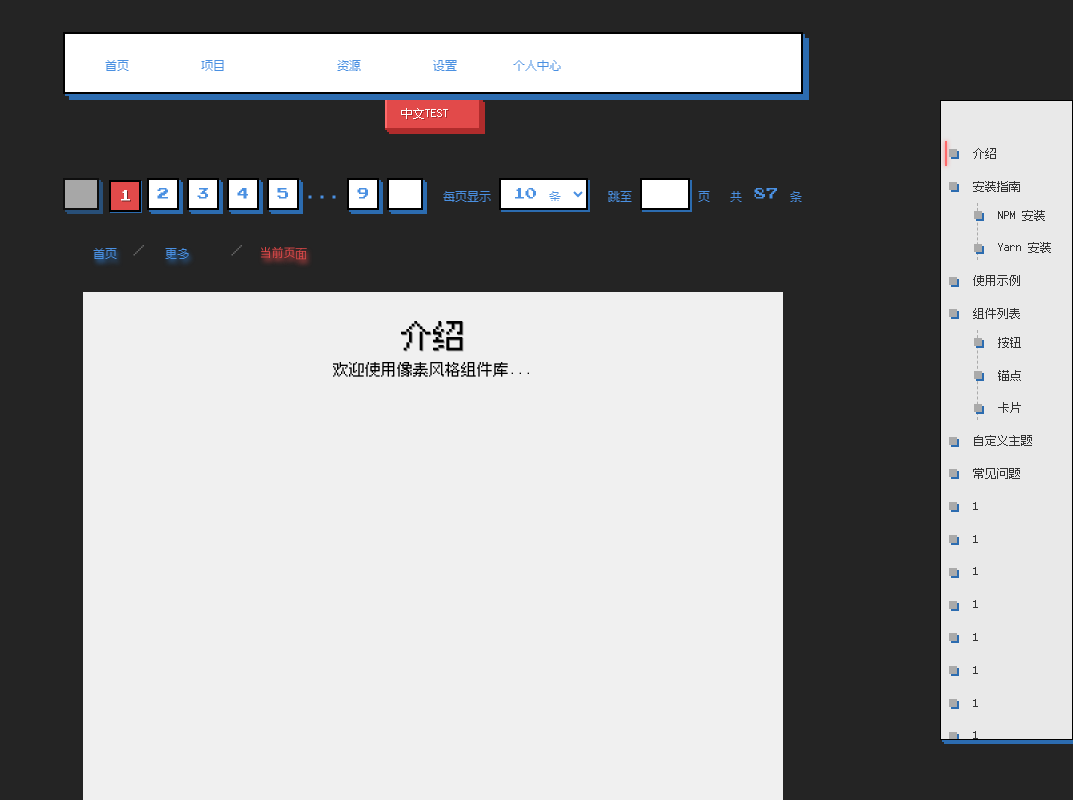
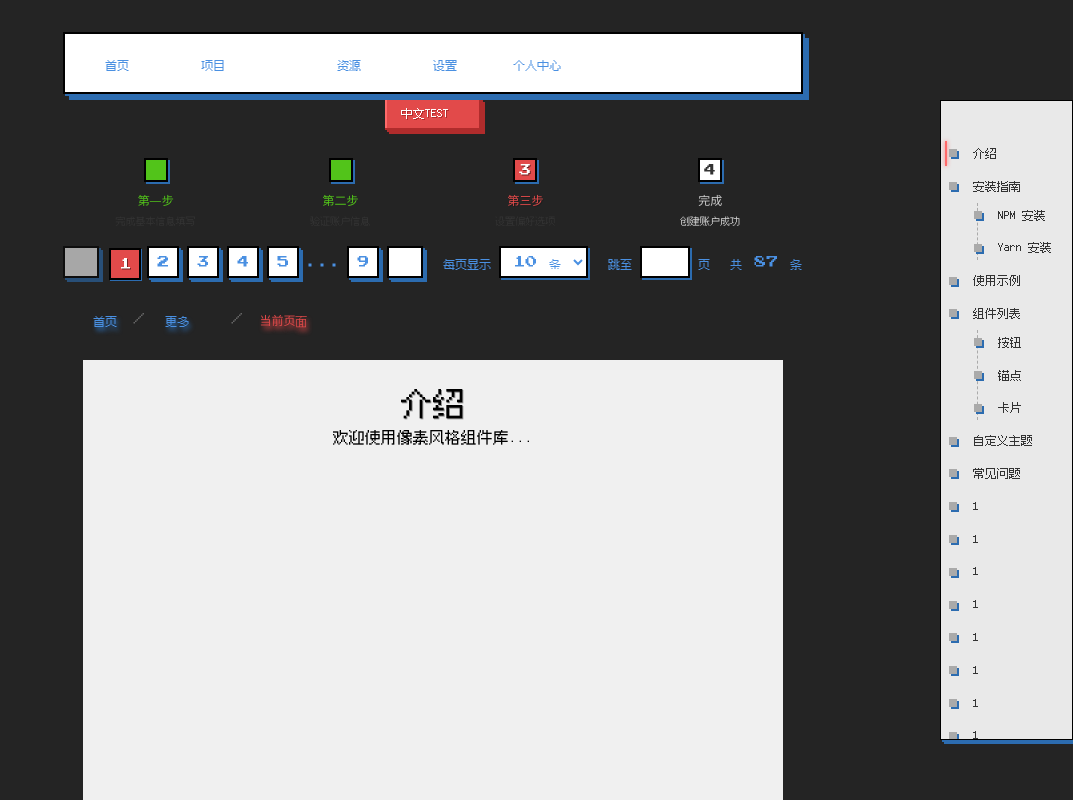
Before and after one commit to Yichende/YiComponent, a React (Vite) app: page / in a window 1280 px wide. Shown: the top 800 px of the page, without its empty margins (207-1280 px from the left). Built offline with nearby package versions, Linux system fonts and the light colour scheme.

Commit message:
add Step

```diff
--- a/src/App.tsx
+++ b/src/App.tsx
@@ -1,9 +1,16 @@
 import { useState } from "react";
 import "./App.css";
-import { YiButton, Anchor, Icon, Breadcrumb, Menu, Pagination } from "./components/index";
+import {
+  YiButton,
+  Anchor,
+  Icon,
+  Breadcrumb,
+  Menu,
+  Pagination,
+  Steps,
+} from "./components/index";
 
 function App() {
-
   const [currentPage, setCurrentPage] = useState(1);
   const [pageSize, setPageSize] = useState(10);
   const totalItems = 87;
@@ -66,6 +73,24 @@ function App() {
           color="#fff"
         />
       </div>
+      <Steps current={2}>
+        <Steps.Step
+          title="第一步"
+          description="完成基本信息填写"
+        />
+        <Steps.Step
+          title="第二步"
+          description="验证账户信息"
+        />
+        <Steps.Step
+          title="第三步"
+          description="设置偏好选项"
+        />
+        <Steps.Step
+          title="完成"
+          description="创建账户成功"
+        />
+      </Steps>
 
       <Pagination
         current={currentPage}
--- /dev/null
+++ b/src/components/Steps/Steps.module.css
@@ -0,0 +1,220 @@
+.steps {
+  --pixel-size: 2px;
+  --main-color: #4a90e2;
+  --highlight: #6aa8ff;
+  --shadow: #2c6cb0;
+  --text-color: #333;
+  --border-color: #000;
+  --menu-bg: #fff;
+  --wait-color: #ccc;
+  --finish-color: #52c41a;
+  --error-color: #f5222d;
+  --active-color: #e24a4a;
+
+  display: flex;
+  font-family: 'Press Start 2P', 'Ark Pixel', monospace;
+  font-size: 12px;
+  width: 100%;
+}
+
+.steps.horizontal {
+  flex-direction: row;
+  justify-content: space-between;
+}
+
+.steps.vertical {
+  flex-direction: column;
+}
+
+.steps.small {
+  font-size: 10px;
+}
+
+.step {
+  position: relative;
+  flex: 1;
+  min-width: 100px;
+}
+
+.steps.horizontal .step {
+  display: flex;
+  flex-direction: column;
+  align-items: center;
+}
+
+.steps.vertical .step {
+  display: flex;
+  min-height: 80px;
+}
+
+.stepContainer {
+  display: flex;
+  flex-direction: column;
+  align-items: center;
+}
+
+.steps.vertical .stepContainer {
+  flex-direction: row;
+  align-items: flex-start;
+}
+
+.iconContainer {
+  position: relative;
+  display: flex;
+  flex-direction: column;
+  align-items: center;
+  z-index: 1;
+}
+
+.steps.horizontal .iconContainer {
+  margin-bottom: 8px;
+}
+
+.steps.vertical .iconContainer {
+  margin-right: 16px;
+}
+
+.stepIcon {
+  width: 24px;
+  height: 24px;
+  border: 2px solid var(--border-color);
+  background-color: var(--menu-bg);
+  box-shadow:
+    var(--pixel-size) var(--pixel-size) 0 var(--shadow);
+  display: flex;
+  align-items: center;
+  justify-content: center;
+  font-size: 12px;
+  color: var(--text-color);
+  z-index: 1;
+}
+
+.steps.small .stepIcon {
+  width: 20px;
+  height: 20px;
+  font-size: 10px;
+}
+
+.stepIcon.process {
+  background-color: var(--active-color);
+  color: white;
+  text-shadow: 1px 1px 0 rgba(0, 0, 0, 0.5);
+  border-color: #000;
+}
+
+.stepIcon.finish {
+  background-color: var(--finish-color);
+  color: white;
+  border-color: #000;
+}
+
+.stepIcon.error {
+  background-color: var(--error-color);
+  color: white;
+  border-color: #000;
+}
+
+.customIcon {
+  width: 24px;
+  height: 24px;
+  display: flex;
+  align-items: center;
+  justify-content: center;
+  z-index: 1;
+}
+
+.steps.small .customIcon {
+  width: 20px;
+  height: 20px;
+}
+
+.stepTail {
+  position: absolute;
+  background-color: var(--wait-color);
+  box-shadow:
+    var(--pixel-size) var(--pixel-size) 0 var(--shadow);
+}
+
+.stepTail.horizontal {
+  width: calc(100% - 24px);
+  height: 2px;
+  top: 11px;
+  left: calc(50% + 12px);
+}
+
+.stepTail.vertical {
+  width: 2px;
+  height: calc(100% - 24px);
+  top: 24px;
+  left: 11px;
+}
+
+.steps.small .stepTail.horizontal {
+  top: 9px;
+}
+
+.steps.small .stepTail.vertical {
+  top: 20px;
+}
+
+.step.finish .stepTail {
+  background-color: var(--finish-color);
+}
+
+.step.process .stepTail {
+  background-color: var(--active-color);
+}
+
+.step.error .stepTail {
+  background-color: var(--error-color);
+}
+
+.content {
+  text-align: center;
+  /* padding: 0 8px; */
+}
+
+.steps.vertical .content {
+  text-align: left;
+  padding: 0;
+}
+
+.stepTitle {
+  font-weight: bold;
+  color: var(--text-color);
+  margin-bottom: 4px;
+}
+
+.step.wait .stepTitle {
+  color: var(--wait-color);
+}
+
+.step.process .stepTitle {
+  color: var(--active-color);
+  text-shadow: 1px 1px 0 rgba(0, 0, 0, 0.2);
+}
+
+.step.finish .stepTitle {
+  color: var(--finish-color);
+}
+
+.step.error .stepTitle {
+  color: var(--error-color);
+}
+
+.stepDescription {
+  font-size: 10px;
+  color: var(--text-color);
+  line-height: 1.4;
+  white-space: normal;
+  word-break: normal;
+  width: 100%;
+}
+
+.steps.small .stepDescription {
+  font-size: 8px;
+}
+
+.step.wait .stepDescription {
+  color: var(--wait-color);
+}
--- /dev/null
+++ b/src/components/Steps/Steps.tsx
@@ -0,0 +1,138 @@
+import { FC, ReactNode, Children, cloneElement, isValidElement } from "react";
+import styles from "./Steps.module.css";
+import { Icon } from "../index";
+
+export interface StepsProps {
+  current?: number;
+  direction?: "horizontal" | "vertical";
+  status?: "wait" | "process" | "finish" | "error";
+  size?: "default" | "small";
+  children: ReactNode;
+  className?: string;
+}
+
+export interface StepProps {
+  title: ReactNode;
+  description?: ReactNode;
+  icon?: ReactNode;
+  status?: "wait" | "process" | "finish" | "error";
+}
+
+interface StepsComponent extends FC<StepsProps> {
+  Step: FC<StepProps>;
+}
+
+export const Steps: StepsComponent & { Step: FC<StepProps> } = ({
+  current = 0,
+  direction = "horizontal",
+  status = "process",
+  size = "default",
+  children,
+  className = "",
+}) => {
+  const stepsCount = Children.count(children);
+
+  const renderSteps = () => {
+    return Children.map(children, (child, index) => {
+      if (!isValidElement(child)) return child;
+
+      const stepStatus =
+        index < current ? "finish" : index === current ? status : "wait";
+
+      const stepProps = {
+        index,
+        isLast: index === stepsCount - 1,
+        status: stepStatus,
+        direction,
+        size,
+        ...child.props,
+      };
+
+      return cloneElement(child, stepProps);
+    });
+  };
+
+  return (
+    <div
+      className={`${styles.steps} ${styles[direction]} ${styles[size]} ${className}`}>
+      {renderSteps()}
+    </div>
+  );
+};
+
+interface InternalStepProps extends StepProps {
+  index: number;
+  isLast: boolean;
+  status: "wait" | "process" | "finish" | "error";
+  direction: "horizontal" | "vertical";
+  size: "default" | "small";
+}
+
+const Step: FC<InternalStepProps> = ({
+  title,
+  description,
+  icon,
+  index,
+  isLast,
+  status,
+  direction,
+}) => {
+  const renderIcon = () => {
+    if (icon) {
+      return <div className={styles.customIcon}>{icon}</div>;
+    }
+
+    if (status === "finish") {
+      return (
+        <div className={`${styles.stepIcon} ${styles.finish}`}>
+          <Icon
+            name="check"
+            size="sm"
+          />
+        </div>
+      );
+    }
+
+    if (status === "error") {
+      return (
+        <div className={`${styles.stepIcon} ${styles.error}`}>
+          <Icon
+            name="close"
+            size="sm"
+          />
+        </div>
+      );
+    }
+
+    return (
+      <div
+        className={`${styles.stepIcon} ${
+          status === "process" ? styles.process : ""
+        }`}>
+        {index + 1}
+      </div>
+    );
+  };
+
+  return (
+    <div className={`${styles.step} ${styles[status]}`}>
+      <div className={styles.stepContainer}>
+        <div className={styles.iconContainer}>
+          {renderIcon()}
+          {!isLast && (
+            <div className={`${styles.stepTail} ${styles[direction]}`}></div>
+          )}
+        </div>
+
+        <div className={styles.content}>
+          <div className={styles.stepTitle}>{title}</div>
+          {description && (
+            <div className={styles.stepDescription}>{description}</div>
+          )}
+        </div>
+      </div>
+    </div>
+  );
+};
+
+Steps.Step = Step as FC<StepProps>;
--- a/src/components/index.ts
+++ b/src/components/index.ts
@@ -11,3 +11,4 @@ export { Dropdown, DropdownItem } from './Dropdown/Dropdown';
 
 export { Menu } from './Menu/Menu'
 export { Pagination } from './Pagination/Pagination'
+export { Steps } from './Steps/Steps'
```
Also changed, not shown: 1 other file (tests, documents, lock files or other folders). Lines whose indentation alone changed are shown as unchanged.
